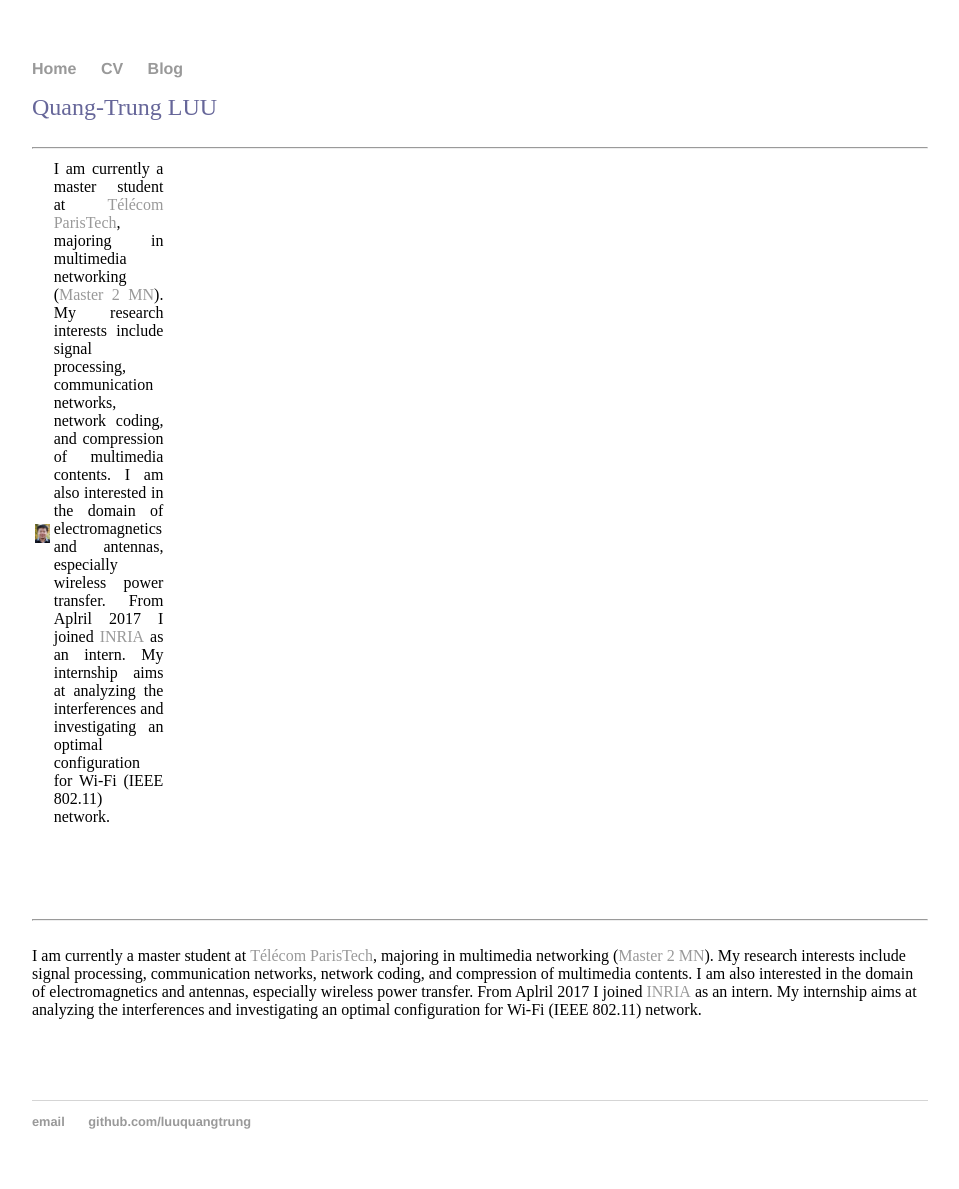
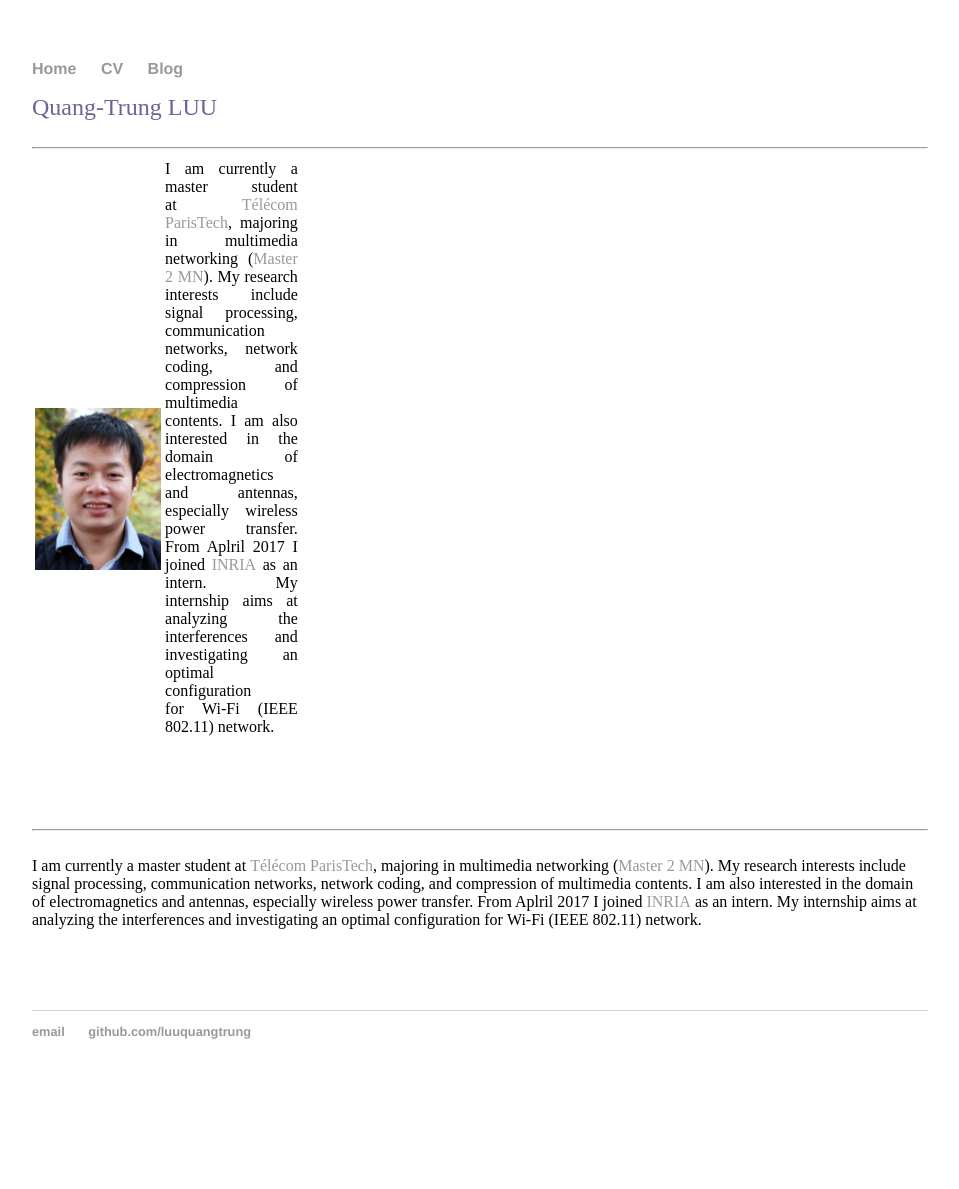
Before and after one commit to luuquangtrung/luuquangtrung.github.io_v1, a Jekyll site: the page built from index.html, in a window 1280 px wide. Shown: the whole page, without its empty margins (160-1119 px from the left). Built offline with Jekyll 4.4.1, drawn with Linux system fonts in a browser that asks for light colours; after the commit the page ends 1099 px from its top, so only the background shows below that.

Commit message:
Update index.html

```diff
--- a/index.html
+++ b/index.html
@@ -8,7 +8,7 @@ title: Quang-Trung Luu
 
 <hr>
 <div>
-<table width = "15%" style = "border: 0px solid white; align = center">
+<table width = "30%" style = "border: 0px solid white; align = center">
    <tr >
         <td width="40%" style = "border: 0px solid white" align = "">
         <img style="display:block;" width = "100%" src = "/asset/profile/cv3_small.jpg">
```
